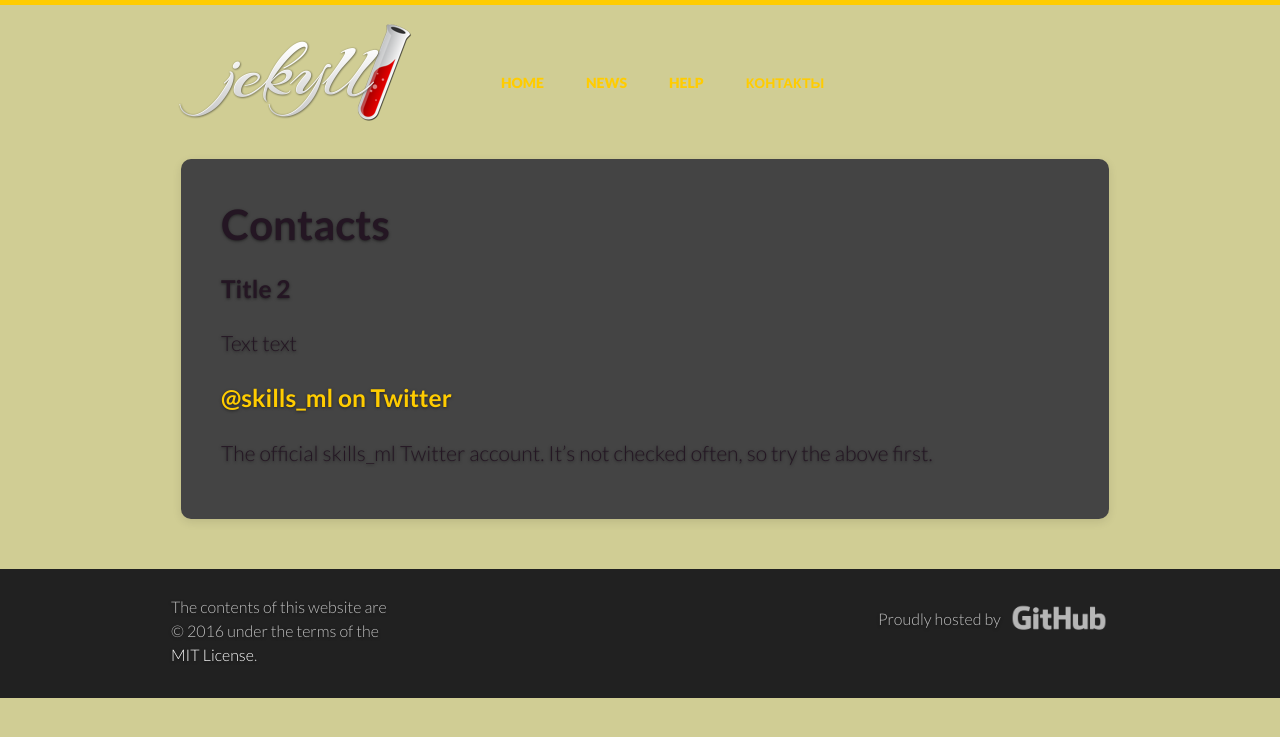
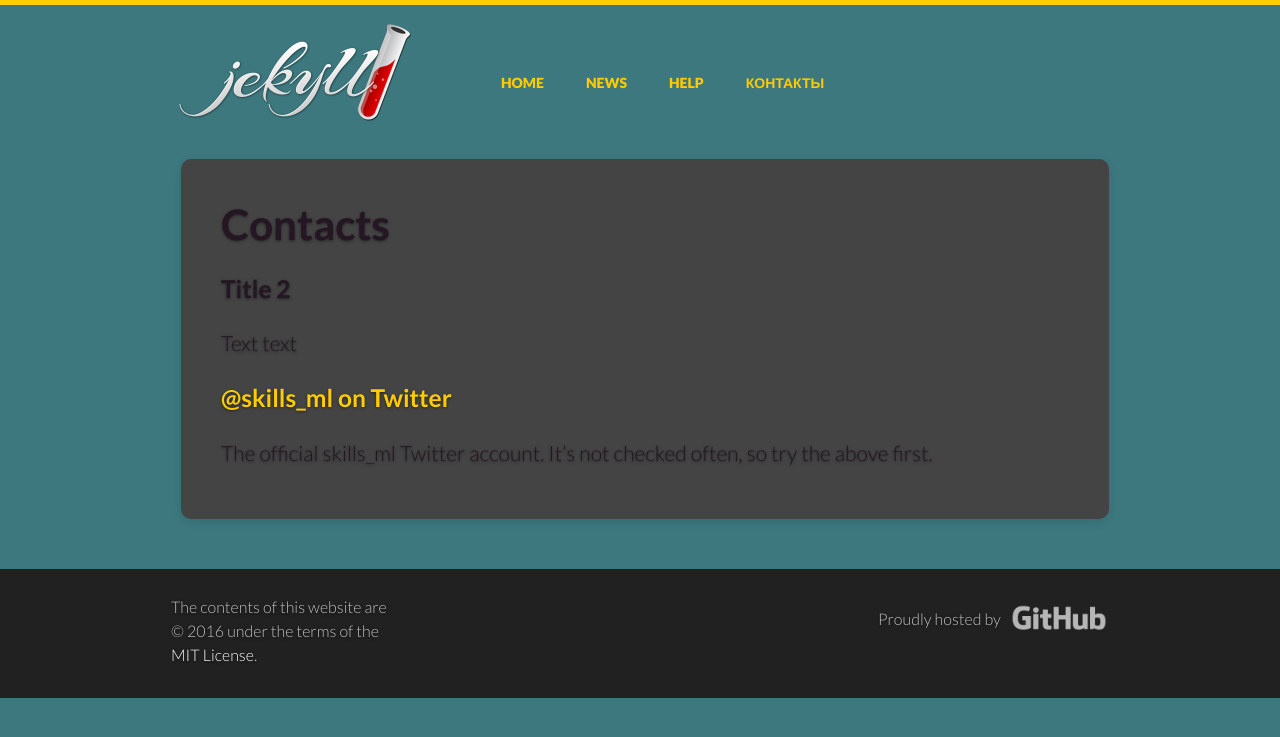
Before and after one commit to skills-ml/skills-ml, a Jekyll site: the page built from contacts/index.md, in a window 1280 px wide. Shown: the top 737 px of the page. Built offline with Jekyll 4.4.1, drawn with Linux system fonts in a browser that asks for light colours.

Commit message:
Update _style.scss

```diff
--- a/_sass/_style.scss
+++ b/_sass/_style.scss
@@ -11,7 +11,7 @@ body {
   /*color: #ddd;
   background-color: #333;*/
   color: #241623;
-  background-color: #D0CD94;
+  background-color: #3C787E;
   border-top: 5px solid #fc0;
   @include box-shadow(inset 0 3px 30px rgba(0,0,0,.3));
   text-shadow: 0 1px 3px rgba(0,0,0,.5);
```
